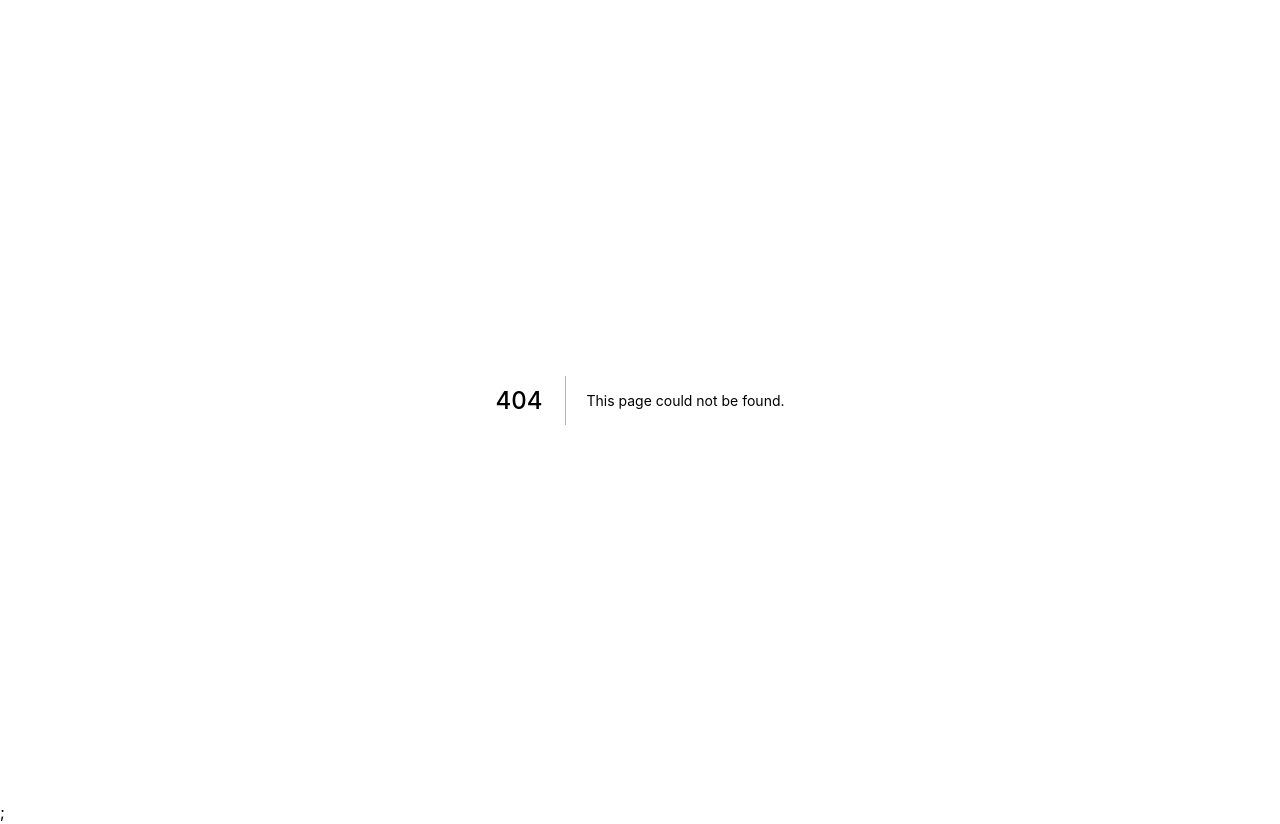
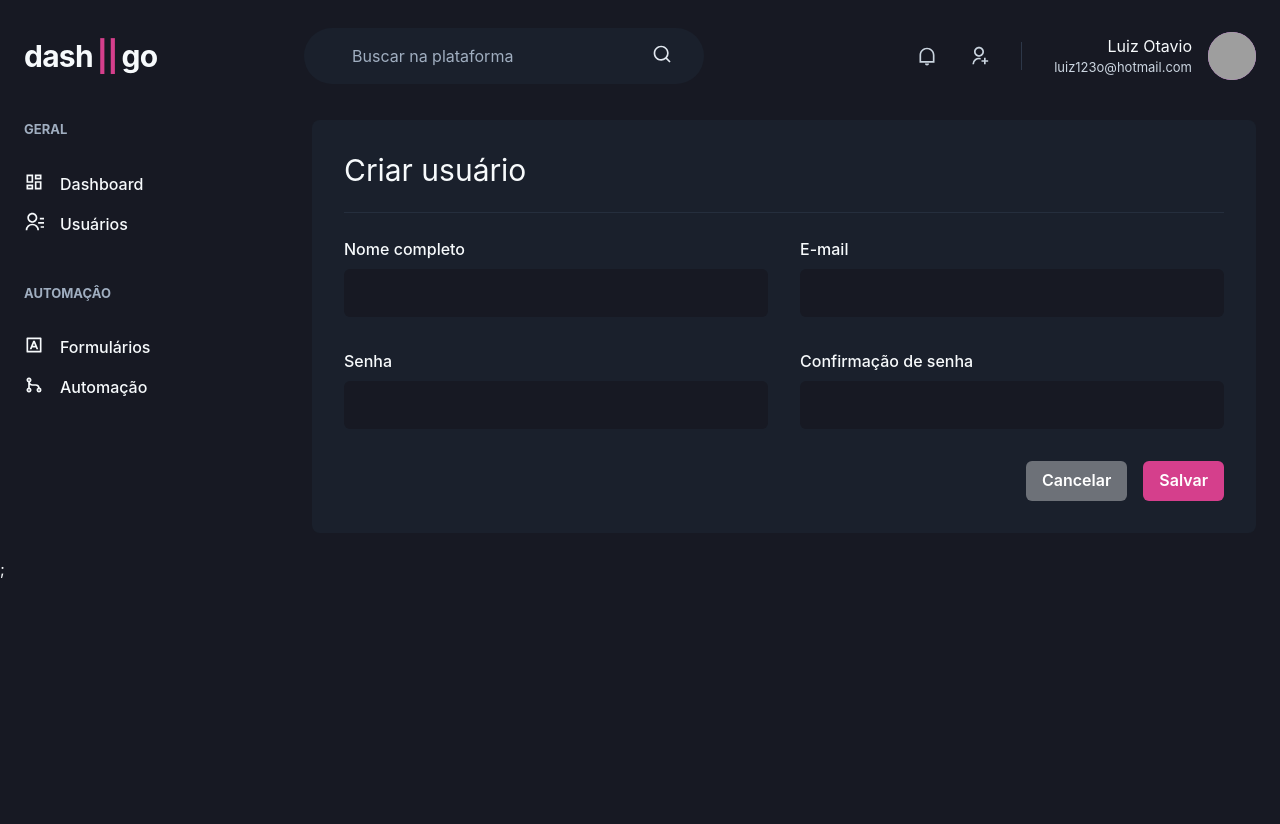
Before and after one commit to luiz123o/ignite-dashgo, a Next.js app: page /users/create in a window 1280 px wide. Before the commit this address had no page. After the commit the page ends 800 px from the top, so only its background shows below. Built offline with nearby package versions, Linux system fonts and the light colour scheme; grey boxes are pictures that could not be loaded.

Commit message:
atualiado pages

```diff
--- /dev/null
+++ b/src/components/SideBar/constants/index.tsx
@@ -0,0 +1,28 @@
+import {
+  RiContactsLine,
+  RiDashboardLine,
+  RiGitMergeLine,
+  RiInputMethodLine
+} from 'react-icons/ri'
+
+export const GENERAL_MENU = {
+  Dashboard: {
+    path: '',
+    icon: RiDashboardLine
+  },
+  Usuários: {
+    path: '',
+    icon: RiContactsLine
+  }
+}
+
+export const AUTOMATION_MENU = {
+  Formulários: {
+    path: '',
+    icon: RiInputMethodLine
+  },
+  Automação: {
+    path: '',
+    icon: RiGitMergeLine
+  }
+}
--- a/src/pages/dashboard.tsx
+++ b/src/pages/dashboard.tsx
@@ -1,7 +1,7 @@
 import { Flex, SimpleGrid, Box, Text } from '@chakra-ui/react'
 import dynamic from 'next/dynamic'
 import { Header } from 'components/Header'
-import { SideBar } from 'components/SideBar'
+import SideBar from 'components/SideBar'
 import { theme } from '@chakra-ui/core'
 
 const Chart = dynamic(() => import('react-apexcharts'), {
--- /dev/null
+++ b/src/pages/users/create.tsx
@@ -0,0 +1,52 @@
+import {
+  Box,
+  Flex,
+  Divider,
+  Heading,
+  VStack,
+  SimpleGrid,
+  HStack,
+  Button
+} from '@chakra-ui/react'
+import { Input } from '../../components/Form/Input'
+import { Header } from 'components/Header'
+import SideBar from 'components/SideBar'
+
+export default function CreateUser() {
+  return (
+    <Box>
+      <Header />
+
+      <Flex w="100%" my="6" maxWidth={1480} mx="auto" px="6">
+        <SideBar />
+
+        <Box flex="1" borderRadius={8} bg="gray.800" p="8">
+          <Heading size="lg" fontWeight="normal">
+            Criar usuário
+          </Heading>
+          <Divider my="6" borderColor="gray.700" />
+          <VStack spacing="8">
+            <SimpleGrid minChildWidth="240px" spacing="8" w="100%">
+              <Input name="name" label="Nome completo" />
+              <Input name="email" label="E-mail" type="email" />
+            </SimpleGrid>
+            <SimpleGrid minChildWidth="240px" spacing="8" w="100%">
+              <Input name="password" type="password" label="Senha" />
+              <Input
+                name="password_confirmation"
+                label="Confirmação de senha"
+                type="password"
+              />
+            </SimpleGrid>
+          </VStack>
+          <Flex mt="8" justify="flex-end">
+            <HStack spacing="4">
+              <Button colorScheme="whiteAlpha">Cancelar</Button>
+              <Button colorScheme="pink">Salvar</Button>
+            </HStack>
+          </Flex>
+        </Box>
+      </Flex>
+    </Box>
+  )
+}
```
Also changed, not shown: src/pages/users/index.tsx (+65 -3 lines).
